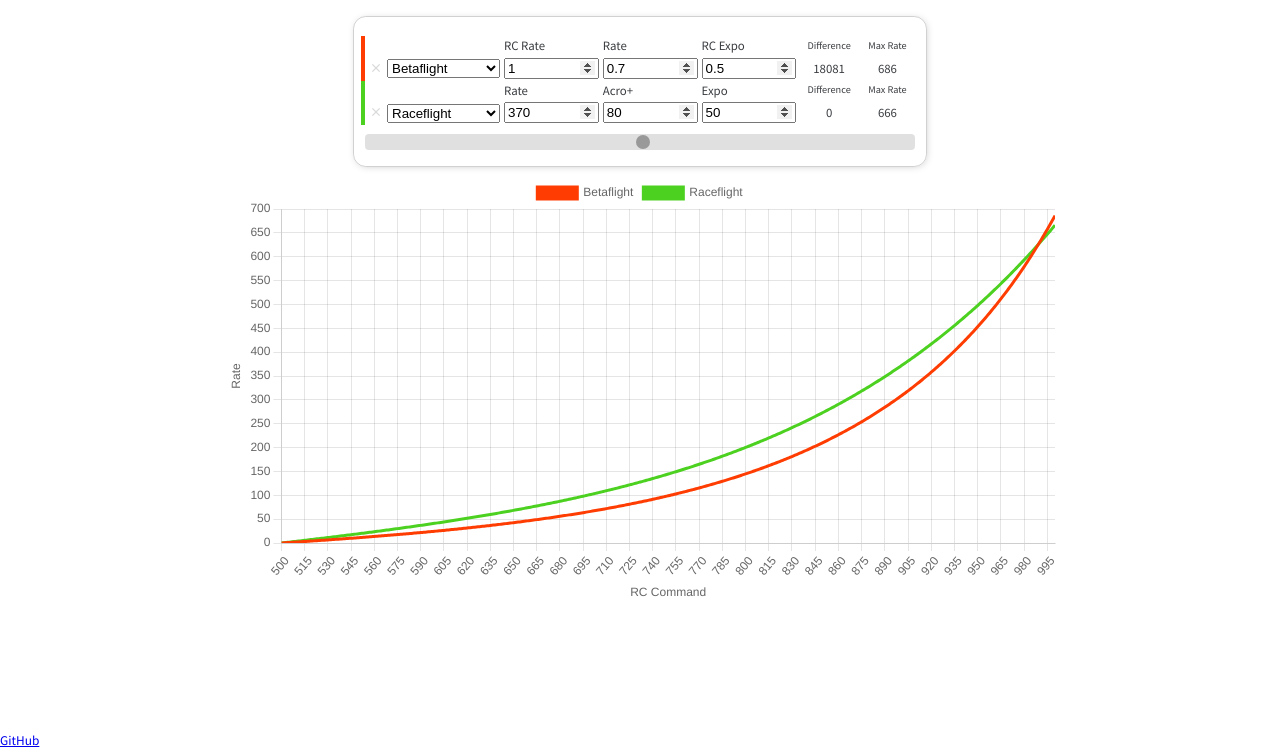
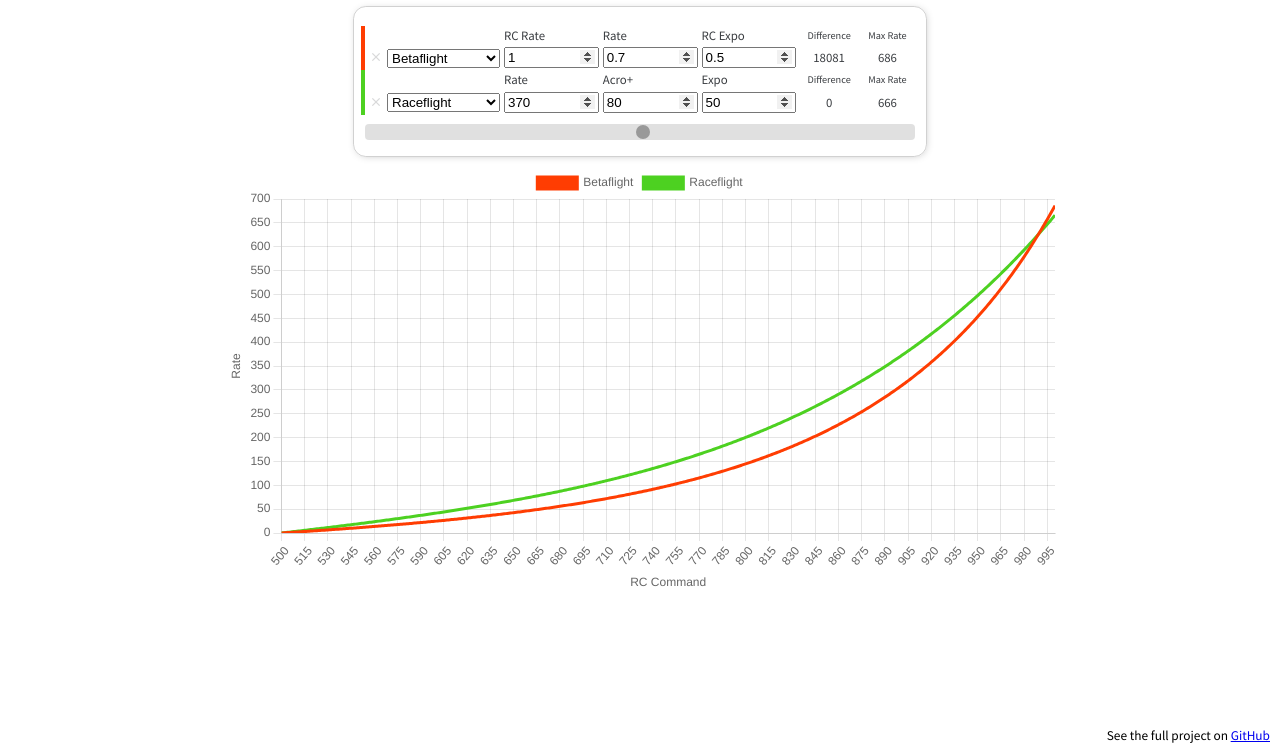
Before and after one commit to Marc-Anderson/multirotor-rate-converter, a website: page src/index.html in a window 1280 px wide. Shown: the part 51-800 px from the top of the page. Drawn offline with nearby package versions, Linux system fonts and the light colour scheme.

Commit message:
fixed icon, github

```diff
--- a/src/css/main.css
+++ b/src/css/main.css
@@ -254,13 +254,18 @@ input[type=number]::-webkit-outer-spin-button {
     font-size: clamp(1.9em, 6vw, 3em);
     color: white;
     cursor: pointer;
+    user-select: none;
 }
 
+.project-info {
+    position: static;
+    text-align: right;
+    bottom: 0;
+    right: 0;
+    color: black;
+    padding: 5px 10px;
+}
 
-
-
-
-/* :root {} */
 
 body {
     display: flex;
@@ -573,7 +578,7 @@ blockquote > p::after {
 
 .input-container {
     padding: clamp(.2em, .7vw, 1.2em);
-    padding-top: clamp(.2em, 1.7vw, 1.2em);
+    /* padding-top: clamp(.2em, 1.7vw, 1.2em); */
     padding-bottom: 0;
 }
 
--- a/src/index.html
+++ b/src/index.html
@@ -11,8 +11,9 @@
 
     <meta property="og:title" content="multirotor rate converter">
 
-    <!-- <link rel="apple-touch-icon" href="icon.png"> -->
-    <!-- Place favicon.ico in the root directory -->
+    <link rel="apple-touch-icon" href="icon.png">
+    <link rel="icon" type="image/x-icon" href="./favicon.ico">
+    <link rel="icon" href="./media/icon.png">
 
     <link href="https://fonts.googleapis.com/css2?family=Source+Sans+Pro:wght@300;400;700&amp;display=swap" rel="stylesheet">
     <link href="https://fonts.googleapis.com/icon?family=Material+Icons" rel="stylesheet">
@@ -101,7 +102,7 @@
         <!-- #region || footer -->
         <footer id="footer" class="footer">
             <div class="project-info">
-                <small><a href="https://github.com/Marc-Anderson/multirotor-rate-converter">GitHub</a></small>
+                <small>See the full project on <a href="https://github.com/Marc-Anderson/multirotor-rate-converter">GitHub</a></small>
             </div>
         </footer>
         <!-- #endregion || footer -->
```
Also changed, not shown: README.md, src/favicon.ico (added), src/media/icon.png (added).
